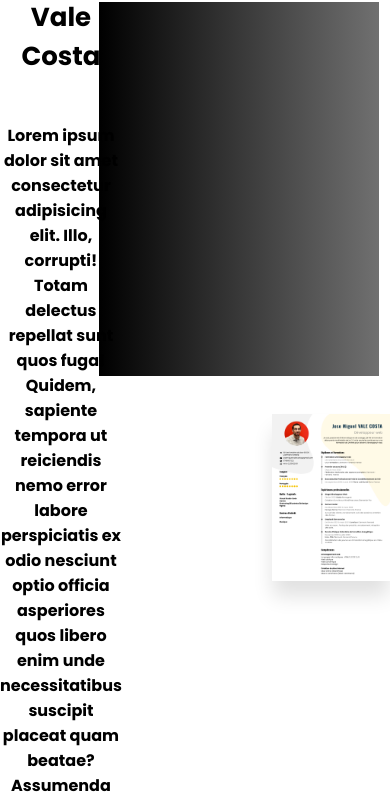
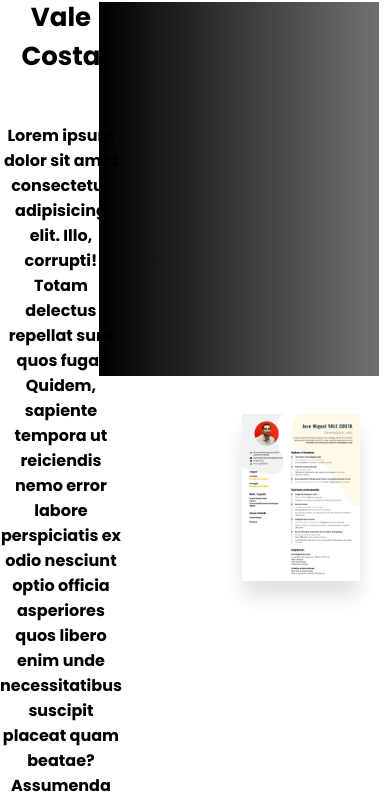
Before and after one commit to Ganinx/New-men-upgraders, a PHP site: page /nos-CV.php in a window 390 px wide. Shown: the part 1010-1806 px from the top of the page. Run offline with PHP 8.4, Linux system fonts and the light colour scheme.

Commit message:
fix bug marge nos-cv

```diff
--- a/CSS/nos-cv.css
+++ b/CSS/nos-cv.css
@@ -273,6 +273,6 @@ h3 {
       margin-left: 30px;
     }
     .cv-right{
-      margin-right: 30px;
+      margin-left: -30px;
     }
   }
```
